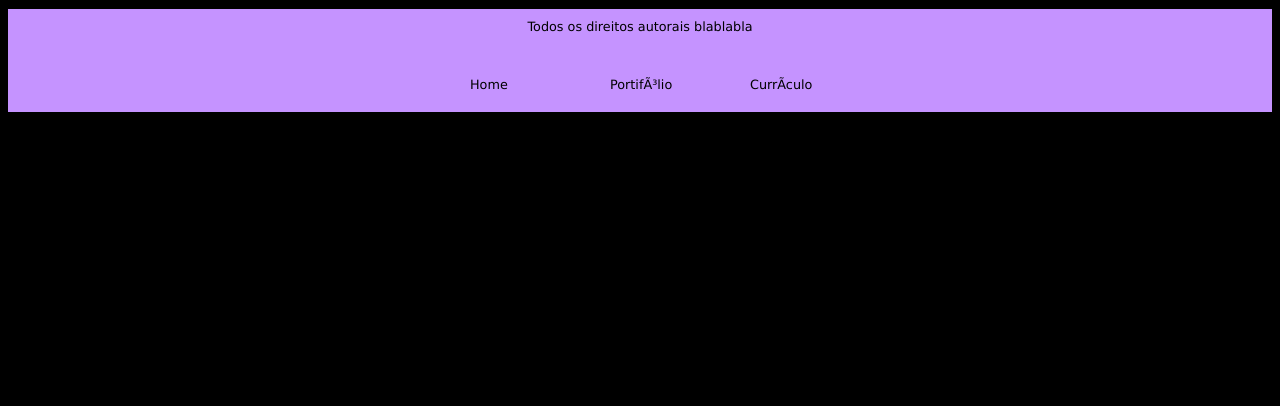
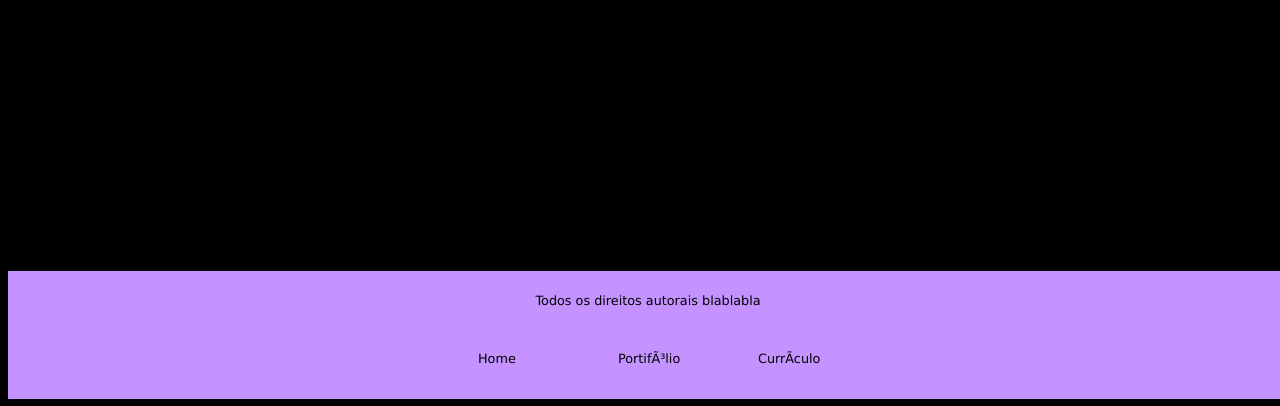
Before and after one commit to Togaww/Curriculo-Portifolio, a plain HTML site: page vitor dos santos - Portfolio Page/vitor dos santos - Portfolio Page/index.html in a window 1280 px wide. Shown: the part 394-800 px from the top of the page. Drawn offline with Linux system fonts and the light colour scheme.

Commit message:
agorasim

```diff
--- a/vitor dos santos - Portfolio Page/vitor dos santos - Portfolio Page/CSS/vitorcss.css
+++ b/vitor dos santos - Portfolio Page/vitor dos santos - Portfolio Page/CSS/vitorcss.css
@@ -84,7 +84,7 @@ header{
 /*FOOTER------------------------------------------------------------------*/
 footer.container{display: flex;}
 
-footer{background-color: #c593ff; color: black;font-size: .8rem;}
+footer{background-color: #c593ff; color: black;font-size: .8rem; position: fixed; width: 100%; bottom: 7;}
 
 footer p{text-align: center;line-height: 35px;color: #000000;}
 
```
